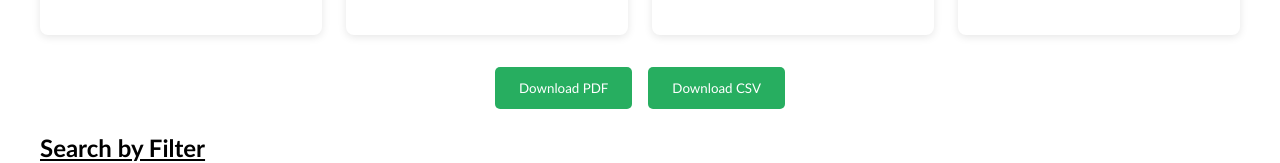
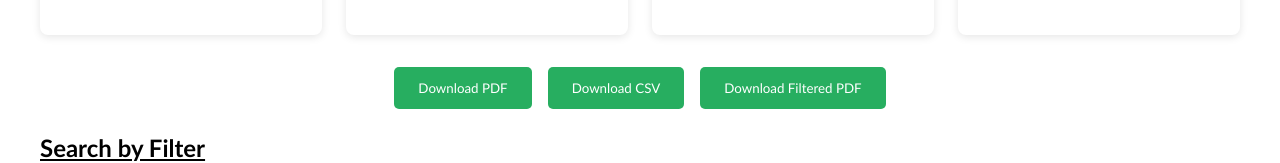
Before and after one commit to advaith-girish/labspaceallocation, a React (Vite) app in the folder frontend/: page /totalstats in a window 1280 px wide. Shown: the part 215-378 px from the top of the page. Built offline with nearby package versions, Linux system fonts and the light colour scheme; no server answers.

Commit message:
filtered totalstats download

```diff
--- a/frontend/src/components/TotalStats.jsx
+++ b/frontend/src/components/TotalStats.jsx
@@ -95,6 +95,35 @@ const TotalStats = () => {
     return matchesSearch && matchesLab;
   });
 
+  const exportFilteredPDF = () => {
+    if (!filteredSeats || filteredSeats.length === 0) {
+      alert("No filtered data available to export.");
+      return;
+    }
+
+    const doc = new jsPDF();
+    doc.setFont("helvetica", "bold");
+    doc.setFontSize(16);
+    doc.text("Filtered Lab Seat Allocations", 14, 15);
+
+    const tableColumn = ["Lab Name", "Seat Number", "Student Name", "Email"];
+    const tableRows = filteredSeats.map(seat => [
+      seat.labName, seat.seatNumber, seat.studentName || "N/A", seat.email || "N/A"
+    ]);
+
+    autoTable(doc, {
+      head: [tableColumn],
+      body: tableRows,
+      startY: 25,
+      theme: "grid",
+      styles: { fontSize: 10 },
+      headStyles: { fillColor: [22, 160, 133] }
+    });
+
+    doc.save("Filtered_Lab_Seat_Allocations.pdf");
+  };
+
+
   return (
     <div className={styles.container}>
       <div className={styles.header}>
@@ -116,6 +145,8 @@ const TotalStats = () => {
       <div className={styles.buttons}>
         <button className={styles.exportButton} onClick={exportPDF}>Download PDF</button>
         <button className={styles.exportButton} onClick={exportCSV}>Download CSV</button>
+        <button className={styles.exportButton} onClick={exportFilteredPDF}>Download Filtered PDF</button>
+
       </div>
       <h2><u>Search by Filter</u></h2>
       <br/>
```
